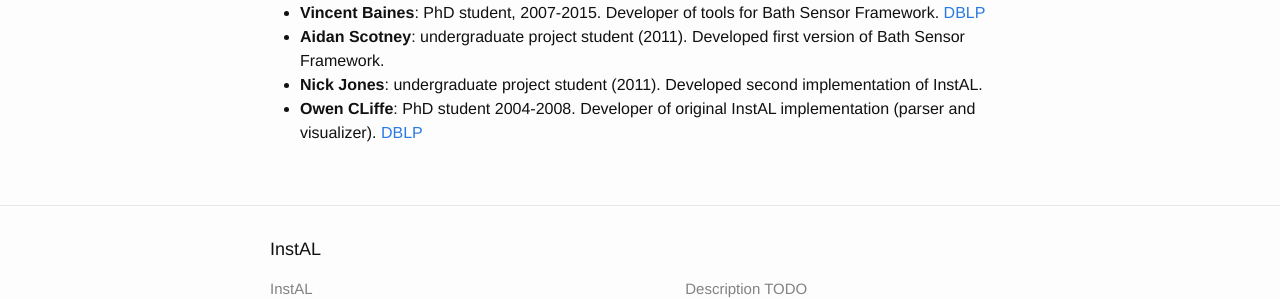
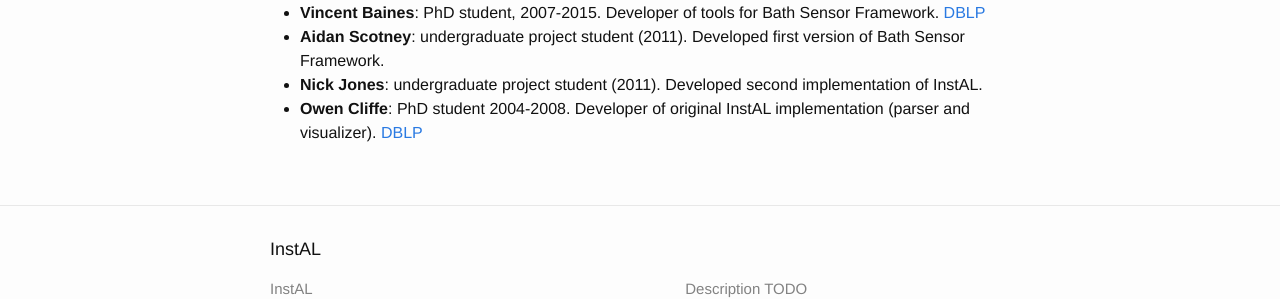
Before and after one commit to instsuite/instsuite.github.io, a Jekyll site: the page built from people.md, in a window 1280 px wide. Shown: the part 520-819 px from the top of the page. Built offline with Jekyll 4.4.1, drawn with Linux system fonts in a browser that asks for light colours.

```diff
--- a/people.md
+++ b/people.md
@@ -16,5 +16,5 @@ order: 40
 * **Vincent Baines**: PhD student, 2007-2015.  Developer of tools for Bath Sensor Framework.  <a href="http://www.informatik.uni-trier.de/~ley/pers/hd/b/Baines:Vincent">DBLP</a>
 * **Aidan Scotney**: undergraduate project student (2011).  Developed first version of Bath Sensor Framework.
 * **Nick Jones**: undergraduate project student (2011). Developed second implementation of InstAL.
-* **Owen CLiffe**: PhD student 2004-2008.  Developer of original InstAL implementation (parser and visualizer).
+* **Owen Cliffe**: PhD student 2004-2008.  Developer of original InstAL implementation (parser and visualizer).
 	  <a href="http://www.informatik.uni-trier.de/~ley/pers/hd/c/Cliffe:Owen">DBLP</a>
```
